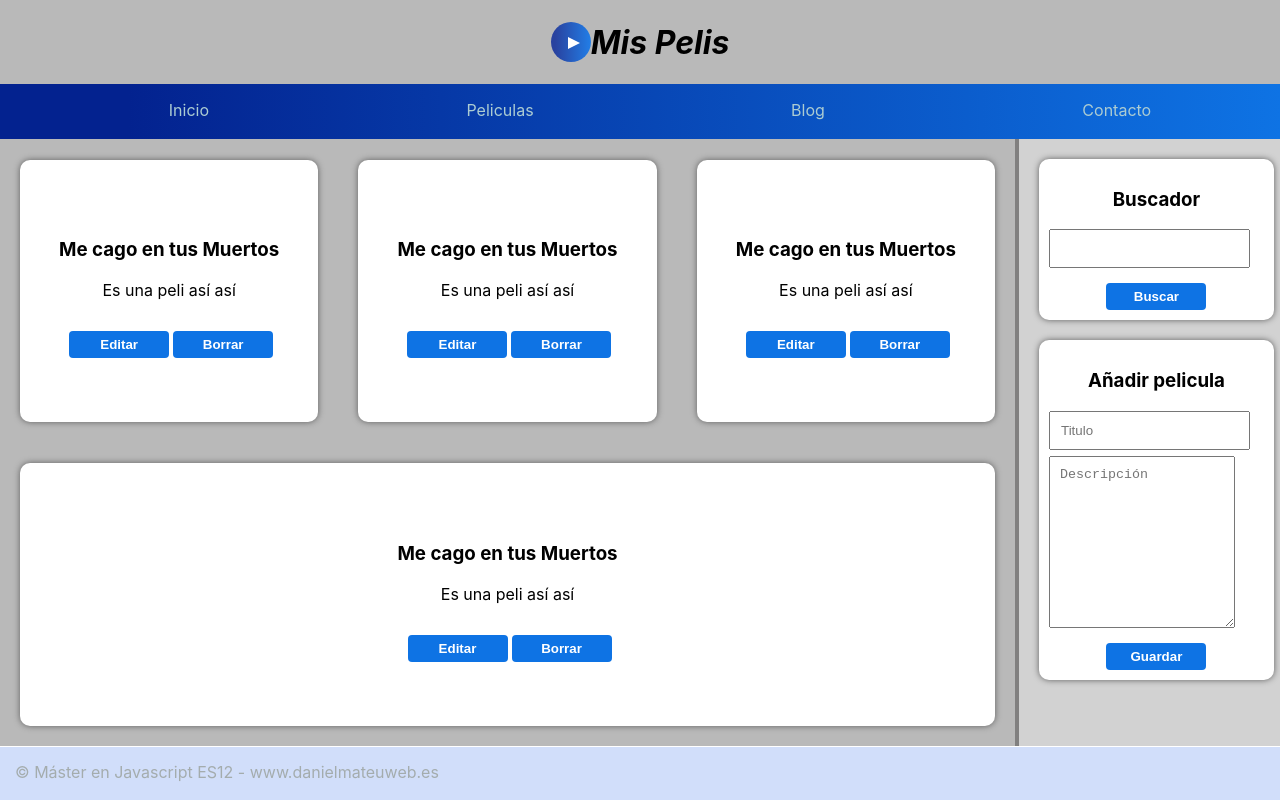
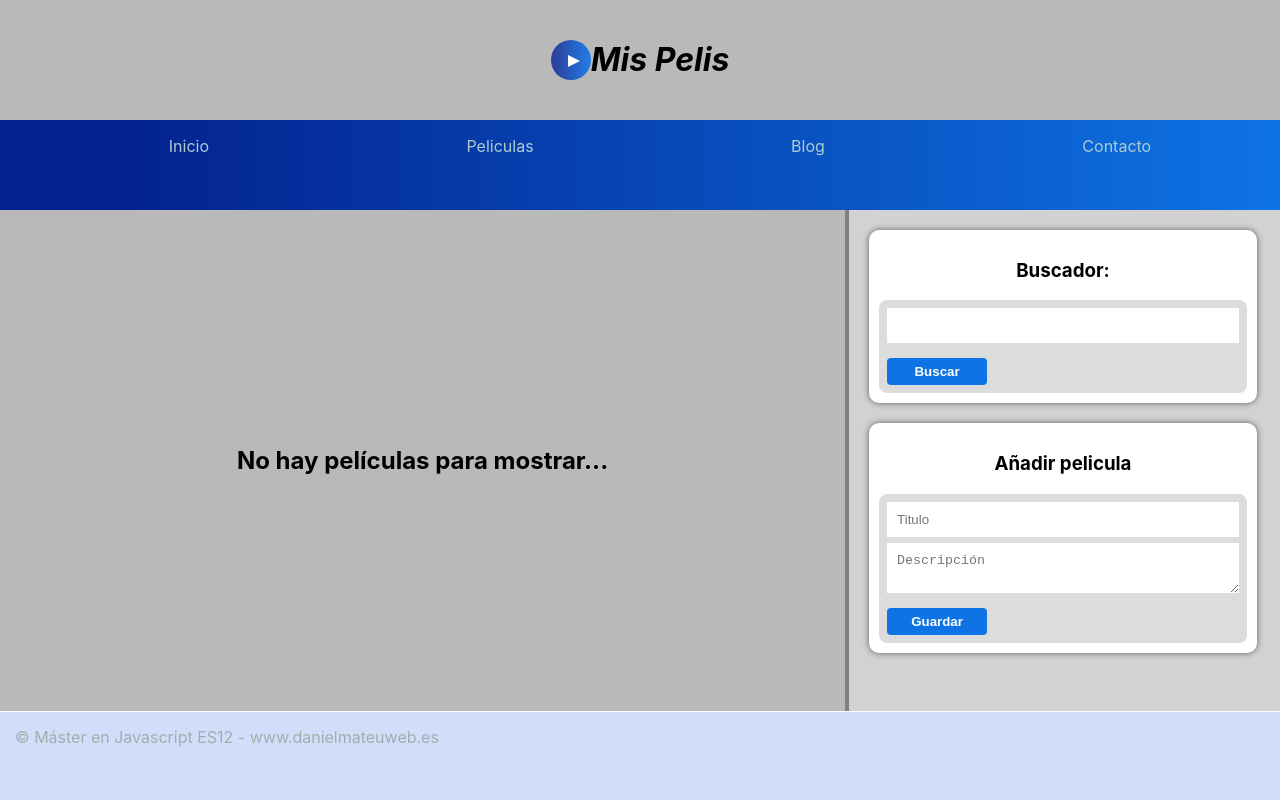
Before and after one commit to danielmateu/06-proyecto-01, a React (Create React App) app: page / in a window 1280 px wide. Built offline with nearby package versions, Linux system fonts and the light colour scheme; a web font is replaced by a local one.

Commit message:
app hecha! :D

```diff
--- a/public/styles.css
+++ b/public/styles.css
@@ -229,7 +229,7 @@ input[type="submit"]:hover{
 
 textarea{
     min-width: 40px;
-    max-width: 164px;
+    max-width: 375px;
     margin-top: 6px;
 }
 
@@ -260,3 +260,29 @@ textarea{
 .footer a:hover{
     color:#fff;
 }
+
+form{
+    display: flex;
+    flex-direction: column;
+    background: #a0a0a05e;
+    padding: 8px;
+    border-radius: 8px;
+    -webkit-border-radius: 8px;
+    -moz-border-radius: 8px;
+    -ms-border-radius: 8px;
+    -o-border-radius: 8px;
+}
+
+input,textarea{
+    border: none;
+    outline: none;
+}
+
+.titulo_editado{
+    padding: 10px;
+}
+
+.no-encontrado{
+    color: rgb(166, 42, 42);
+    margin-bottom:6px;
+}
--- a/src/App.js
+++ b/src/App.js
@@ -31,15 +31,15 @@ function App() {
         {/*  SECCION  */}
         <section className="content">
             {/*  AQUI VAN LAS PELIS  */}
-            <Listado listadoState={listadoState} setListadoState={setListadoState} />
-
+            <Listado listadoState={listadoState} setListadoState={setListadoState}/>
         </section>
 
         {/*  BARRA LATERA */}
 
         <aside className="lateral">
-            <Buscador/>
-            <Crear setListadoState={setListadoState}/>
+            <Buscador listadoState={listadoState} setListadoState={setListadoState}/>
+
+            <Crear setListadoState = {setListadoState} />
         </aside>
         {/* PIE DE PAGINA */}
         <footer className="footer">
--- a/src/components/Buscador.js
+++ b/src/components/Buscador.js
@@ -1,13 +1,51 @@
-import React from 'react'
+import React, { useState } from 'react'
 
-export const Buscador = () => {
+export const Buscador = ({listadoState,setListadoState}) => {
+
+  const [busqueda, setBusqueda] = useState('');
+  const [noEncontrado, setNoEncontrado] = useState(false);
+
+  const buscarPeli = (e) =>{
+    //Crear estado y actualizarlo
+    setBusqueda(e.target.value);
+    console.log(busqueda)
+
+    //El listado completo de Peliculas
+
+    //Filtrar para buscar coincidencias
+    let pelis_encontradas = listadoState.filter(peli => {
+      return peli.titulo.toLowerCase().includes(busqueda.toLocaleLowerCase())
+    })
+
+    if(busqueda.length <=1 || pelis_encontradas <=0){
+      pelis_encontradas = JSON.parse(localStorage.getItem('pelis'));
+      setNoEncontrado(true)
+    }else{
+      setNoEncontrado(false);
+    }
+
+    //Actualizar estado del listado principal con lo que se ha logrado filtrar
+    setListadoState(pelis_encontradas);
+
+
+  }
   return (
       <>
       <div className="search">
-                <h3 className="title">Buscador</h3>
+                <h3 className="title">Buscador: {busqueda}</h3>
+                {(noEncontrado === true && busqueda.length > 1) && (
+                  <span className = 'no-encontrado'>No se ha encontrado ninguna coincidencia</span>
+                )}
+
                 <form action="">
-                    <input type="text"></input>
-                    <button className="buscar">Buscar</button>
+                    <input type="text"
+                            id='search_field'
+                            name='busqueda'
+                            autoComplete='off'
+                            value={busqueda}
+                            onChange={buscarPeli}/>
+                    <button
+                            className="buscar"            id="search">Buscar</button>
                 </form>
     </div>
       </>
--- a/src/components/Crear.js
+++ b/src/components/Crear.js
@@ -1,5 +1,6 @@
 import React, { useState } from 'react'
 import { GuardarEnStorage } from '../helpers/GuardarEnStorage';
+
 
 export const Crear = ({setListadoState}) => {
 
@@ -17,11 +18,11 @@ export const Crear = ({setListadoState}) => {
   const conseguirDatosForm = e =>{
     e.preventDefault();
 
+
     //Conseguir datos del formulario
     let target = e.target;
     let titulo = target.titulo.value;
     let descripcion = target.descripcion.value;
-
 
 
     //Crear objeto de la peli a guardar
@@ -32,19 +33,19 @@ export const Crear = ({setListadoState}) => {
     };
 
 
+
     //GUARDAR ESTADO
     setPeliState(peli);
 
+     //Actualizar el estado del listado principal
+    setListadoState(elementos =>{
+      return [...elementos, peli];
+    });
 
-    //Actualizar el estado del listado principal
-    // setListadoState(elementos=>{
-    //   return [peli,...elementos];
-    // })
+    //Guardar en almacenamiento local
+    GuardarEnStorage('pelis', peli);
+    // GuardarEnStorage('copia_datos',peli)
 
-    GuardarEnStorage('pelis',peli);
-    GuardarEnStorage('copia_datos',peli);
-
-    // console.log(peliState);
   };
 
 
@@ -52,18 +53,20 @@ export const Crear = ({setListadoState}) => {
   return (
     <div className="add">
         <h3 className="tittle">{tituloComponente}</h3>
-        <strong>{(titulo && descripcion) && `Has creado la película: ${titulo}`}
-        </strong>
-        <form onSubmit={conseguirDatosForm} action="">
+        <p>{(titulo && descripcion) && `Has creado la película:`}
+        </p>
+        <h3>{titulo}</h3>
+
+        <form onSubmit={conseguirDatosForm}>
           <input type="text"
                 id='titulo'
-                name="titulo"
+                name='titulo'
                 placeholder="Titulo"/>
+
           <textarea name="descripcion"
                     id="descripcion"
-                    cols="30"
-                    rows="10"
                     placeholder="Descripción"/>
+
           <input type="submit"
                 id='save'
                 value="Guardar"/>
--- /dev/null
+++ b/src/components/Editar.js
@@ -0,0 +1,61 @@
+import React from 'react'
+
+export const Editar = ({peli, conseguirPeliculas, setEditar, setListadoState}) => {
+
+    const titulo_componente = 'Editar pelicula';
+
+    const guardarEdicion = (e,id) =>{
+        e.preventDefault();
+
+        //Conseguir el target del evento
+        let target = e.target;
+
+
+        //Buscar indice del objeto de la pelicula a actualizar
+        const pelis_almacenadas = conseguirPeliculas();
+
+        const indice = pelis_almacenadas.findIndex(peli => peli.id === id);
+
+        //Crear Objeto con ese id de ese indice, con titulo y descripcion del formulario
+        let peli_actualizada = {
+            id,
+            titulo: target.titulo.value,
+            descripcion: target.descripcion.value
+        }
+
+        // console.log(indice, peli);
+
+        //Actualizar el elemento con ese indice
+        pelis_almacenadas[indice] = peli_actualizada;
+        // console.log(pelis_almacenadas);
+
+        //Guardar el nuevo array de objetos en el local storage
+        localStorage.setItem('pelis', JSON.stringify(pelis_almacenadas));
+
+        //Actualizar estados
+        setListadoState(pelis_almacenadas);
+        setEditar(0);
+
+
+    }
+
+  return (
+    <div className = 'edit_form'>
+        <hr/>
+        <h3 className = 'title'>{titulo_componente}</h3>
+        <form onSubmit={e => guardarEdicion(e,peli.id)}>
+            <input type="text"
+            className='titulo_editado'
+            name='titulo'
+            defaultValue={peli.titulo}
+            />
+            <textarea className='descripcion_editada'
+            name='descripcion'
+            defaultValue={peli.descripcion}/>
+            <input type='submit'
+            className='editar'
+            value='Actualizar'/>
+        </form>
+    </div>
+  )
+}
--- a/src/components/Listado.js
+++ b/src/components/Listado.js
@@ -1,40 +1,70 @@
-import React from 'react'
+import React, { useEffect, useState } from 'react';
+import { Editar } from "./Editar";
 
-export const Listado = () => {
+export const Listado = ({listadoState,setListadoState}) => {
+
+    //const [listadoState, setListadoState] = useState([]);
+
+    const [editar,setEditar] = useState(0);
+
+    useEffect(()=>{
+        // console.log('Componente del listado de películas cargado! :D')
+        conseguirPeliculas();
+    }, []);
+
+    const conseguirPeliculas = () =>{
+        let peliculas = JSON.parse(localStorage.getItem('pelis'));
+
+    setListadoState(peliculas);
+    return peliculas;
+    }
+
+    const borrarPeli = (id) =>{
+        //alert(id);
+        //Conseguir Peliculas almacenadas
+        let pelis_almacenadas = conseguirPeliculas();
+
+        //Filtrar las peliculas para eliminar del array la que no quiero
+        let nuevo_array_pelis = pelis_almacenadas.filter(peli => peli.id !== parseInt(id));
 
 
-  return (
-    <>
-        <article  className="peli-item">
-            <h3 className="title">Me cago en tus Muertos</h3>
-            <p  className="description">Es una peli así así</p>
-            <button className="edit">Editar</button>
-            <button className="delete">Borrar</button>
-        </article>
+        //Actualizar el estado del listado
+        setListadoState(nuevo_array_pelis);
 
-        <article  className="peli-item">
-            <h3 className="title">Me cago en tus Muertos</h3>
-            <p  className="description">Es una peli así así</p>
-            <button className="edit">Editar</button>
-            <button className="delete">Borrar</button>
-        </article>
+        //Actualizar los datos en el localstorage
+        localStorage.setItem('pelis', JSON.stringify(nuevo_array_pelis));
 
-        <article  className="peli-item">
-            <h3 className="title">Me cago en tus Muertos</h3>
-            <p  className="description">Es una peli así así</p>
-            <button className="edit">Editar</button>
-            <button className="delete">Borrar</button>
-        </article>
-
-        <article  className="peli-item">
-            <h3 className="title">Me cago en tus Muertos</h3>
-            <p  className="description">Es una peli así así</p>
-            <button className="edit">Editar</button>
-            <button className="delete">Borrar</button>
-        </article>
+    }
 
 
 
+return (
+    <>
+    {listadoState != null ? listadoState.map(peli =>{
+        return (
+            <article key={peli.id}  className="peli-item">
+            <h3 className="title">{peli.titulo}</h3>
+            <p  className="description">{peli.descripcion}</p>
+            <button className="edit" onClick={()=> {setEditar(peli.id)}}>Editar</button>
+            <button className="delete" onClick={()=> borrarPeli(peli.id)}>Borrar</button>
+
+            {/* APARECE FORMULARIO DE EDITAR */}
+            {editar === peli.id && (
+                <Editar peli={peli}
+                        conseguirPeliculas={conseguirPeliculas}
+                        setEditar={setEditar}
+                        setListadoState={setListadoState}
+                />
+
+            )}
+
+
+            </article>
+        )
+    })
+    : <h2>No hay películas para mostrar...</h2>
+
+    }
     </>
   )
 }
--- a/src/helpers/GuardarEnStorage.js
+++ b/src/helpers/GuardarEnStorage.js
@@ -1,27 +1,25 @@
-export const GuardarEnStorage = (clave,elemento)=>{
-    //Consegir los elementos del localStorage
+export const GuardarEnStorage = (clave, elemento) =>{
+
+    //Conseguir elementos que ya tenemos en el local storage
     let elementos = JSON.parse(localStorage.getItem(clave));
 
+    // console.log(elementos)
+    //Comprobar si es un array
+    if(Array.isArray(elementos)){
+      //Añadir dentro del array un elemento nuevo
+      elementos.push(elemento);
 
+    }else{
+      //Crear un array con la elemento nueva
+      elementos = [elemento];
 
-    //Comprobar si es un array para añadir el obbjeto
-
-    if(Array.isArray(elementos)){
-      //Añadir un elemento nuevo
-      elementos.push(elemento);
-    }else{
-      //Crear un array con la peli nueva
-      elementos = [elemento];
     }
 
-    //Guardar en el localStorage
+    //Guardar en el localstaorage
 
-    localStorage.setItem(clave,JSON.stringify(elementos));
+    localStorage.setItem(clave, JSON.stringify(elementos));
 
-    //Devolver Objeto
+    //Devolver objeto
 
     return elemento;
-
-    //GUARDAR EN ALMACENAMIENTO LOCAL (Local Storage)
-    // localStorage.setItem('pelis', JSON.stringify([peli]));
   }
```
